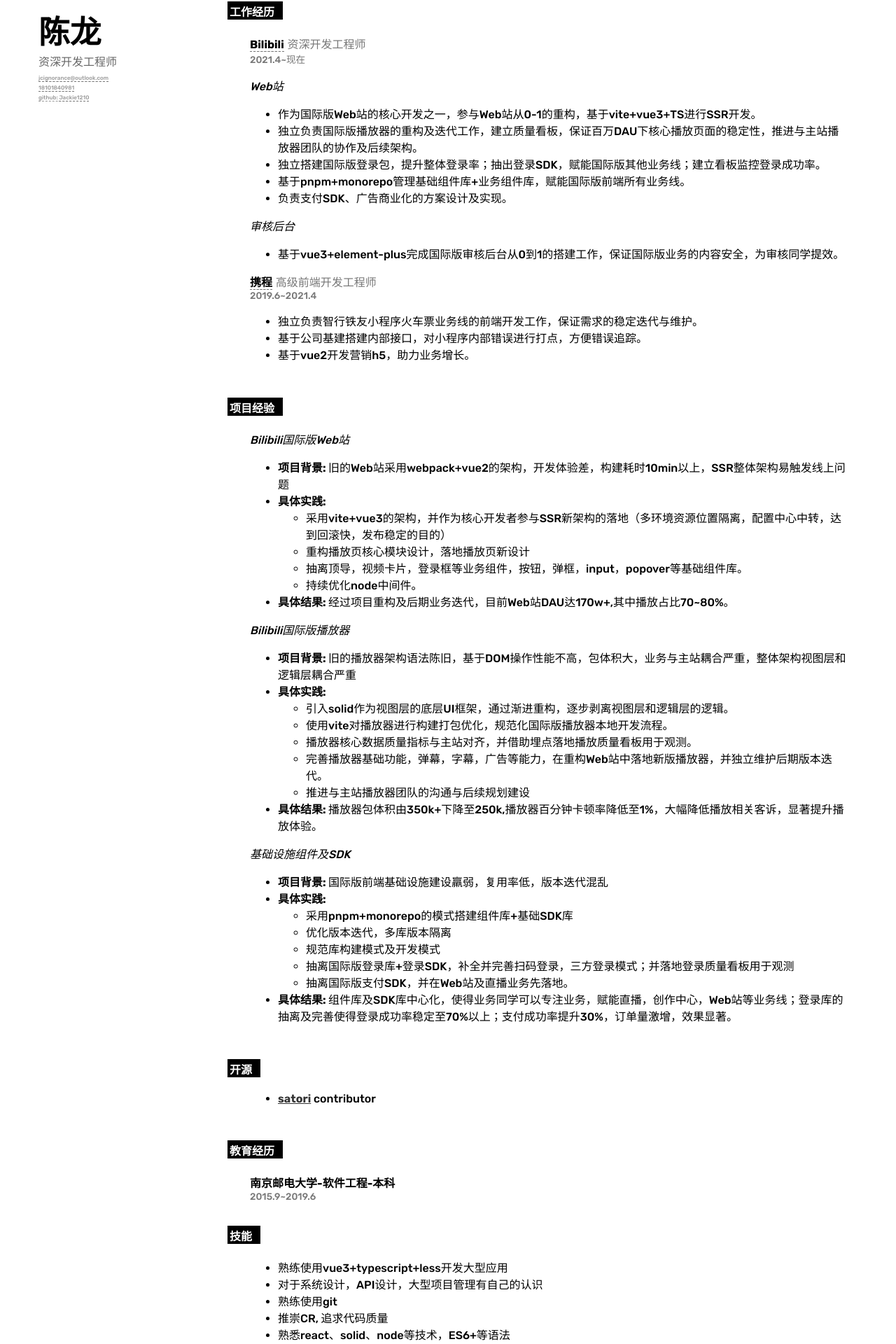
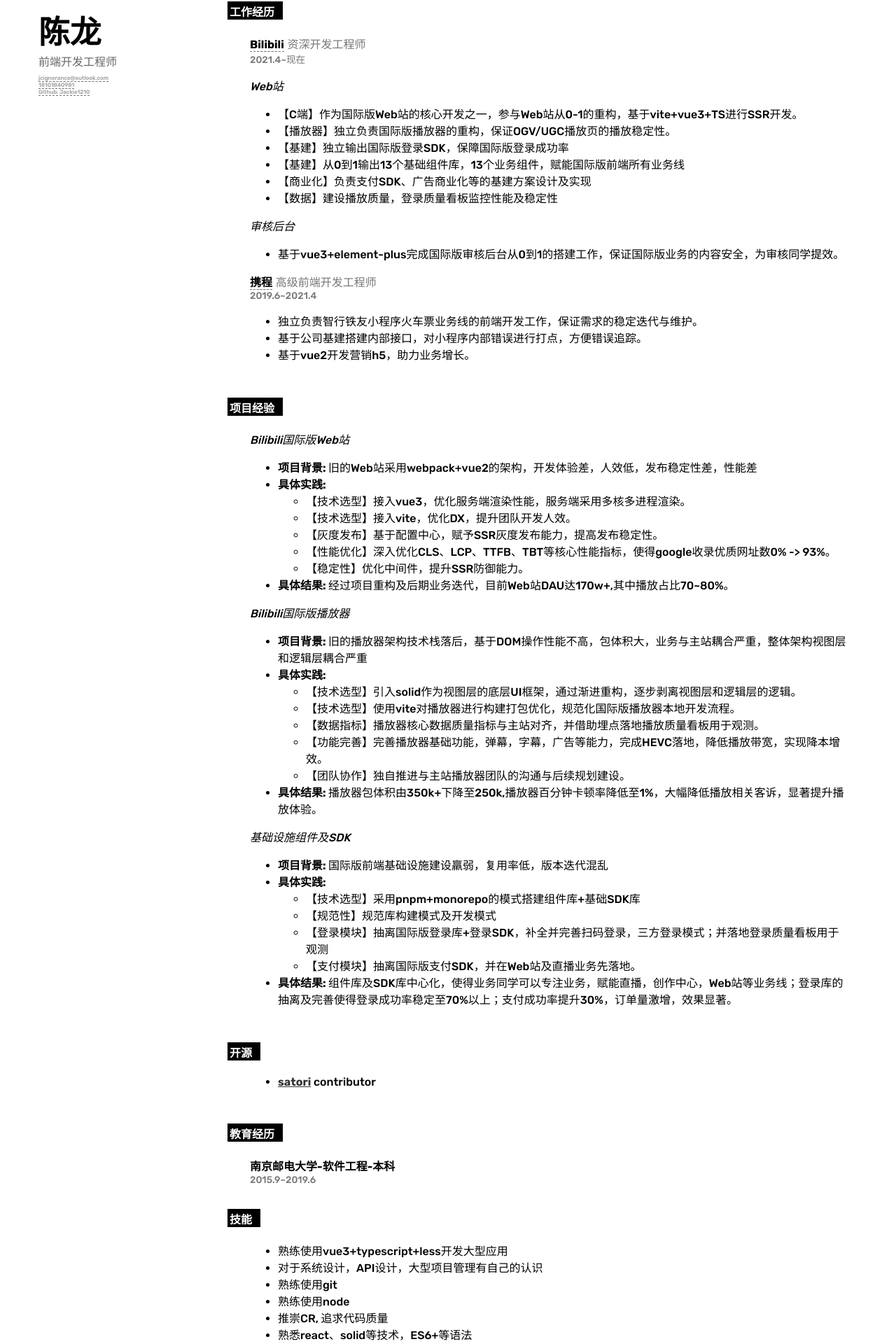
Before and after one commit to Jackie1210/website, a React (Vite) app: page /resume in a window 1280 px wide. Shown: the part 35-1955 px from the top of the page at 70% size. Built offline with nearby package versions, Linux system fonts and the light colour scheme; a small style sheet from the web is missing.

Commit message:
chore: update resume & update deps

```diff
--- a/src/pages/resume/components/intro/index.less
+++ b/src/pages/resume/components/intro/index.less
@@ -13,11 +13,10 @@
     margin-bottom: .5rem;
     color: #666
   }
-  &-email, &-phone, &-github {
+  &-item {
     font-size: .5rem;
     width: fit-content;
     color: #999;
-    margin-bottom: 4px;
     border-bottom: 1px dashed #999;
   }
 }
--- a/src/pages/resume/components/intro/intro.tsx
+++ b/src/pages/resume/components/intro/intro.tsx
@@ -5,15 +5,15 @@ const Intro = () => {
   return (
     <div className="resume__intro">
       <h3 className="resume__intro-name">陈龙</h3>
-      <div className="resume__intro-job">资深开发工程师</div>
-      <div className="resume__intro-email">
+      <div className="resume__intro-job">前端开发工程师</div>
+      <div className="resume__intro-item">
         <A href={'mailto:jcignorance@outlook.com'}>jcignorance@outlook.com</A>
       </div>
-      <div className="resume__intro-phone">
+      <div className="resume__intro-item">
         <A href={'tel:86+18101840981'}>18101840981</A>
       </div>
-      <div className="resume__intro-github">
-        github: <A href={'//github.com/Jackie1210'} target='_blank'>Jackie1210</A>
+      <div className="resume__intro-item">
+        <A href={'//github.com/Jackie1210'} target='_blank'>Github: Jackie1210</A>
       </div>
     </div>
   )
--- a/src/pages/resume/components/main/main.tsx
+++ b/src/pages/resume/components/main/main.tsx
@@ -22,11 +22,12 @@ const Experiences: Array<ExpItem> = [
       {
         title: 'Web站',
         data: [
-          '作为国际版Web站的核心开发之一，参与Web站从0-1的重构，基于vite+vue3+TS进行SSR开发。',
-          '独立负责国际版播放器的重构及迭代工作，建立质量看板，保证百万DAU下核心播放页面的稳定性，推进与主站播放器团队的协作及后续架构。',
-          '独立搭建国际版登录包，提升整体登录率；抽出登录SDK，赋能国际版其他业务线；建立看板监控登录成功率。',
-          '基于pnpm+monorepo管理基础组件库+业务组件库，赋能国际版前端所有业务线。',
-          '负责支付SDK、广告商业化的方案设计及实现。'
+          '【C端】作为国际版Web站的核心开发之一，参与Web站从0-1的重构，基于vite+vue3+TS进行SSR开发。',
+          '【播放器】独立负责国际版播放器的重构，保证OGV/UGC播放页的播放稳定性。',
+          '【基建】独立输出国际版登录SDK，保障国际版登录成功率',
+          '【基建】从0到1输出13个基础组件库，13个业务组件，赋能国际版前端所有业务线',
+          '【商业化】负责支付SDK、广告商业化等的基建方案设计及实现',
+          '【数据】建设播放质量，登录质量看板监控性能及稳定性'
         ]
       },
       {
--- a/src/pages/resume/components/projs/index.tsx
+++ b/src/pages/resume/components/projs/index.tsx
@@ -11,12 +11,13 @@ const PROJS: Item[] = [
   {
     title: 'Bilibili国际版Web站',
     data: {
-      background: '旧的Web站采用webpack+vue2的架构，开发体验差，构建耗时10min以上，SSR整体架构易触发线上问题',
+      background: '旧的Web站采用webpack+vue2的架构，开发体验差，人效低，发布稳定性差，性能差',
       actions: [
-        '采用vite+vue3的架构，并作为核心开发者参与SSR新架构的落地（多环境资源位置隔离，配置中心中转，达到回滚快，发布稳定的目的）',
-        '重构播放页核心模块设计，落地播放页新设计',
-        '抽离顶导，视频卡片，登录框等业务组件，按钮，弹框，input，popover等基础组件库。',
-        '持续优化node中间件。'
+        '【技术选型】接入vue3，优化服务端渲染性能，服务端采用多核多进程渲染。',
+        '【技术选型】接入vite，优化DX，提升团队开发人效。',
+        '【灰度发布】基于配置中心，赋予SSR灰度发布能力，提高发布稳定性。',
+        '【性能优化】深入优化CLS、LCP、TTFB、TBT等核心性能指标，使得google收录优质网址数0% -> 93%。',
+        '【稳定性】优化中间件，提升SSR防御能力。'
       ],
       result: '经过项目重构及后期业务迭代，目前Web站DAU达170w+,其中播放占比70~80%。'
     }
@@ -24,13 +25,13 @@ const PROJS: Item[] = [
   {
     title: 'Bilibili国际版播放器',
     data: {
-      background: '旧的播放器架构语法陈旧，基于DOM操作性能不高，包体积大，业务与主站耦合严重，整体架构视图层和逻辑层耦合严重',
+      background: '旧的播放器架构技术栈落后，基于DOM操作性能不高，包体积大，业务与主站耦合严重，整体架构视图层和逻辑层耦合严重',
       actions: [
-        '引入solid作为视图层的底层UI框架，通过渐进重构，逐步剥离视图层和逻辑层的逻辑。',
-        '使用vite对播放器进行构建打包优化，规范化国际版播放器本地开发流程。',
-        '播放器核心数据质量指标与主站对齐，并借助埋点落地播放质量看板用于观测。',
-        '完善播放器基础功能，弹幕，字幕，广告等能力，在重构Web站中落地新版播放器，并独立维护后期版本迭代。',
-        '推进与主站播放器团队的沟通与后续规划建设'
+        '【技术选型】引入solid作为视图层的底层UI框架，通过渐进重构，逐步剥离视图层和逻辑层的逻辑。',
+        '【技术选型】使用vite对播放器进行构建打包优化，规范化国际版播放器本地开发流程。',
+        '【数据指标】播放器核心数据质量指标与主站对齐，并借助埋点落地播放质量看板用于观测。',
+        '【功能完善】完善播放器基础功能，弹幕，字幕，广告等能力，完成HEVC落地，降低播放带宽，实现降本增效。',
+        '【团队协作】独自推进与主站播放器团队的沟通与后续规划建设。'
       ],
       result: '播放器包体积由350k+下降至250k,播放器百分钟卡顿率降低至1%，大幅降低播放相关客诉，显著提升播放体验。'
     }
@@ -40,11 +41,10 @@ const PROJS: Item[] = [
     data: {
       background: '国际版前端基础设施建设羸弱，复用率低，版本迭代混乱',
       actions: [
-        '采用pnpm+monorepo的模式搭建组件库+基础SDK库',
-        '优化版本迭代，多库版本隔离',
-        '规范库构建模式及开发模式',
-        '抽离国际版登录库+登录SDK，补全并完善扫码登录，三方登录模式；并落地登录质量看板用于观测',
-        '抽离国际版支付SDK，并在Web站及直播业务先落地。'
+        '【技术选型】采用pnpm+monorepo的模式搭建组件库+基础SDK库',
+        '【规范性】规范库构建模式及开发模式',
+        '【登录模块】抽离国际版登录库+登录SDK，补全并完善扫码登录，三方登录模式；并落地登录质量看板用于观测',
+        '【支付模块】抽离国际版支付SDK，并在Web站及直播业务先落地。'
       ],
       result: '组件库及SDK库中心化，使得业务同学可以专注业务，赋能直播，创作中心，Web站等业务线；登录库的抽离及完善使得登录成功率稳定至70%以上；支付成功率提升30%，订单量激增，效果显著。'
     }
--- a/src/pages/resume/components/review/index.tsx
+++ b/src/pages/resume/components/review/index.tsx
@@ -2,10 +2,11 @@ export const Review = () => {
   return (
     <div className="resume-review">
       <ul>
-        <li>typescript拥护者，正在学习rust</li>
-        <li>学习能力强</li>
-        <li>注重流程的规范性</li>
-        <li>不盲目追求银弹，基于现状探索最佳实践</li>
+        <li>实干者</li>
+        <li>owner意识重</li>
+        <li>用户体验追求者</li>
+        <li>对于技术有自己的taste</li>
+        <li>规范制定者</li>
       </ul>
     </div>
   )
--- a/src/pages/resume/components/stack/index.tsx
+++ b/src/pages/resume/components/stack/index.tsx
@@ -5,8 +5,9 @@ export const Stack = () => {
         <li>熟练使用vue3+typescript+less开发大型应用</li>
         <li>对于系统设计，API设计，大型项目管理有自己的认识</li>
         <li>熟练使用git</li>
+        <li>熟练使用node</li>
         <li>推崇CR, 追求代码质量</li>
-        <li>熟悉react、solid、node等技术，ES6+等语法</li>
+        <li>熟悉react、solid等技术，ES6+等语法</li>
       </ul>
     </div>
   )
```
Also changed, not shown: package.json (+19 -19 lines), 1 other file (tests, documents, lock files or other folders).
